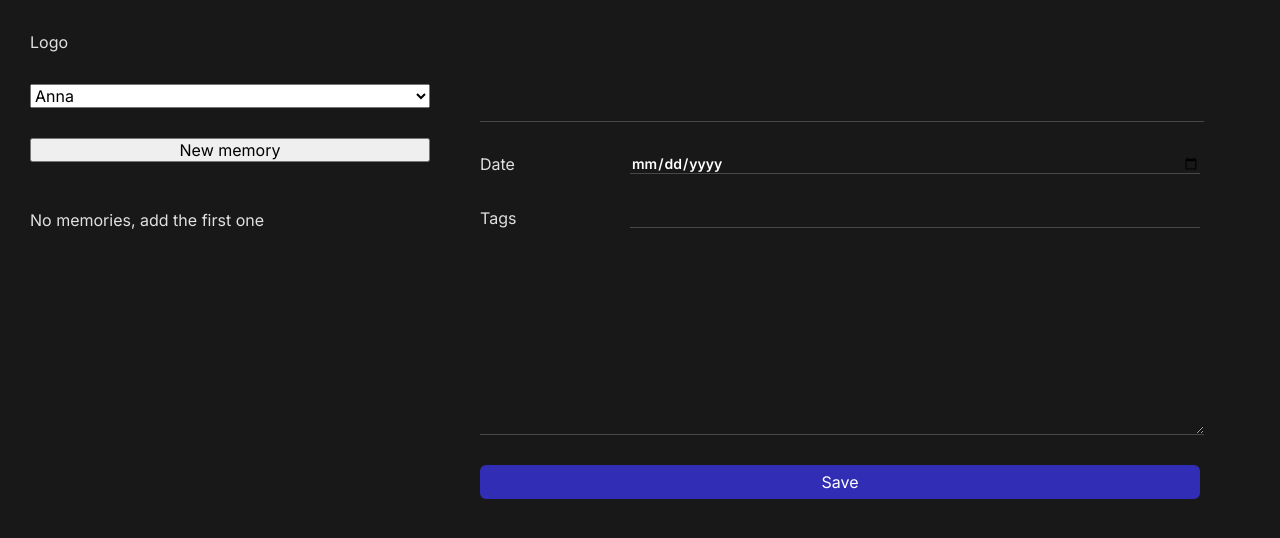
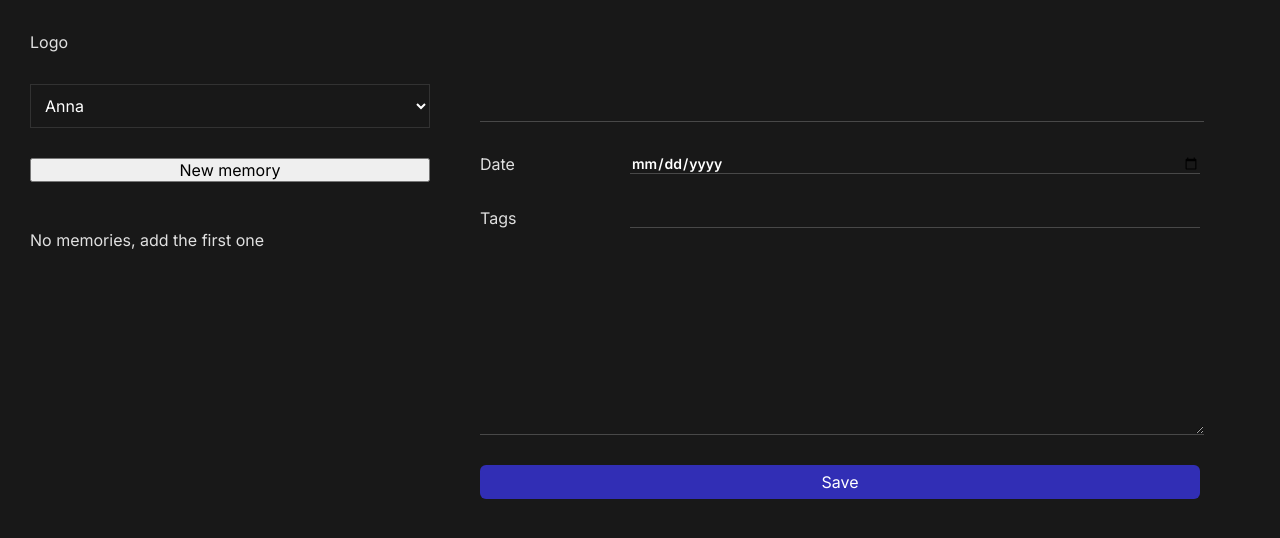
Before and after one commit to akutuzova11/react-journal-app, a React (Vite) app: page / in a window 1280 px wide. Shown: the top 538 px of the page. Built offline with nearby package versions, Linux system fonts and the light colour scheme.

Commit message:
add styling for selected user

```diff
--- a/src/components/SelectUser/SelectUser.jsx
+++ b/src/components/SelectUser/SelectUser.jsx
@@ -1,5 +1,6 @@
 import { useContext } from "react";
 import { UserContext } from "../../context/userContext";
+import styles from "./SelectUser.module.css";
 
 export const SelectUser = () => {
   const { userId, setUserId } = useContext(UserContext);
@@ -8,7 +9,13 @@
     setUserId(Number(event.target.value));
   };
   return (
-    <select name="user" value={userId} id="user" onChange={changeUser}>
+    <select
+      className={styles["select"]}
+      name="user"
+      value={userId}
+      id="user"
+      onChange={changeUser}
+    >
       <option value="1">Anna</option>
       <option value="2">Mark</option>
     </select>
--- /dev/null
+++ b/src/components/SelectUser/SelectUser.module.css
@@ -0,0 +1,6 @@
+.select{
+    padding: 10px;
+    background: none;
+    border: 1px solid #323232;
+    color: white;
+}
```
